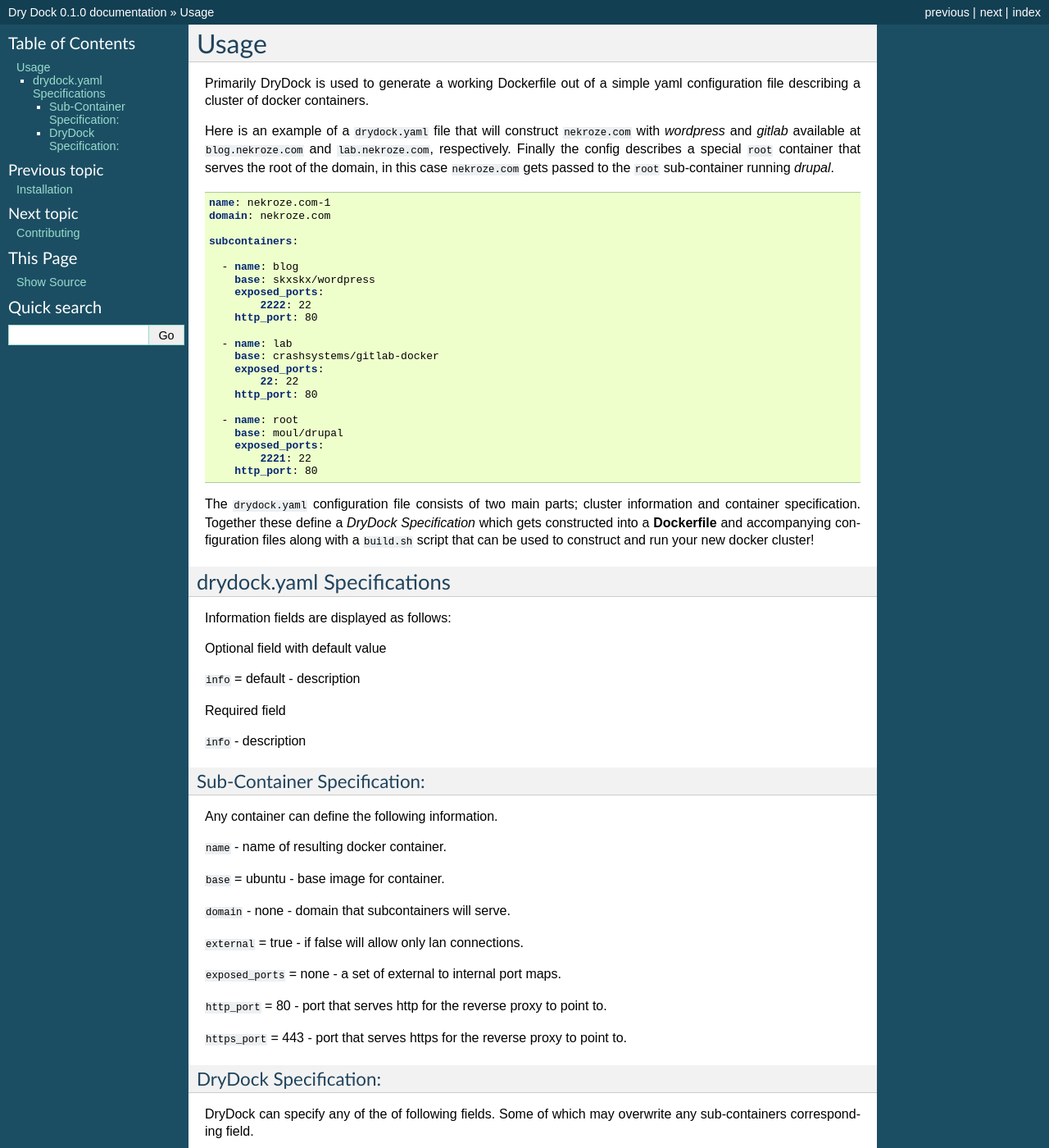
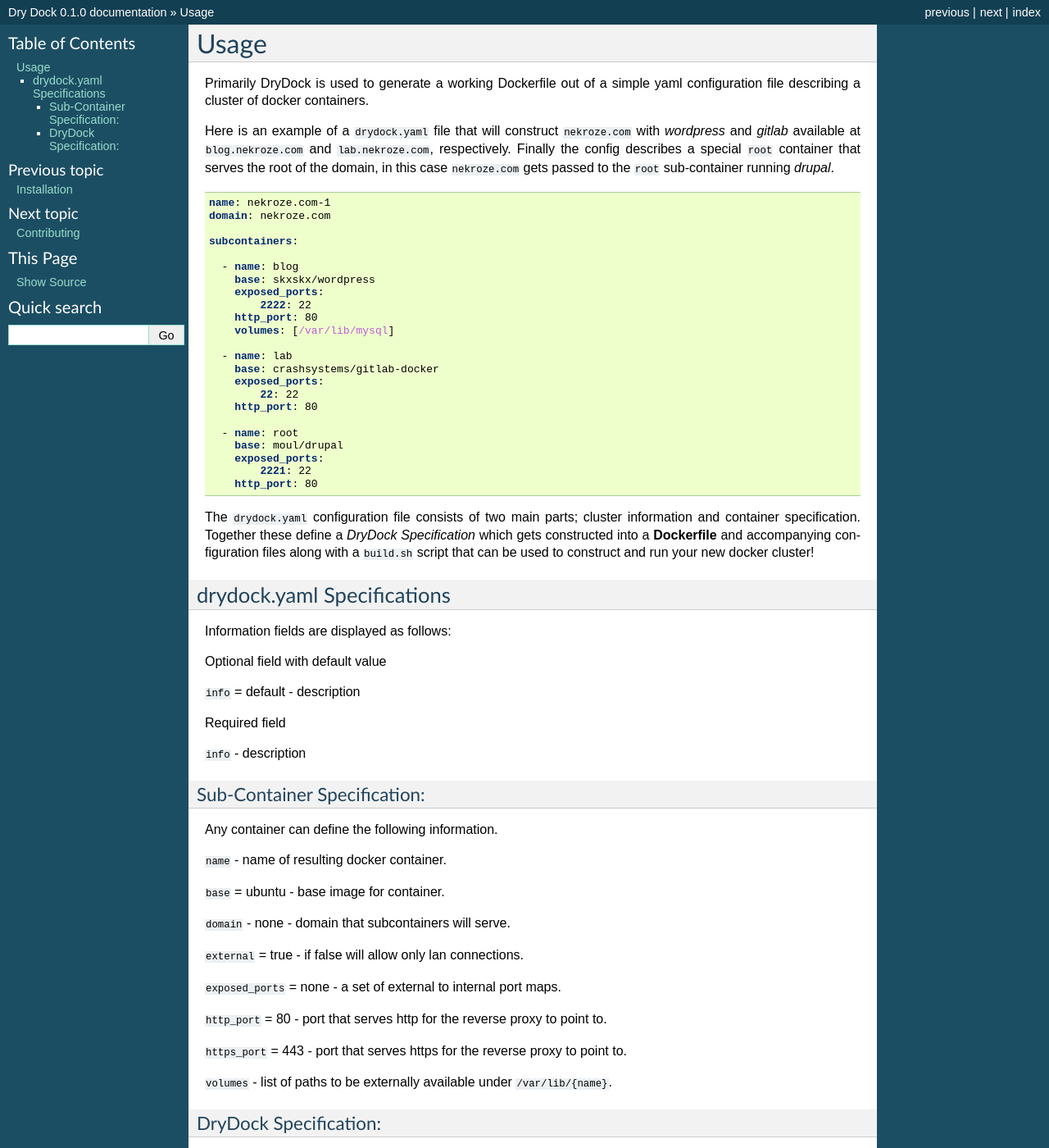
Before and after one commit to Nekroze/drydock, a Sphinx documentation site: the page built from docs/usage.rst, in a window 1280 px wide and 1400 px high. Shown: the whole window at 82% size. Built offline with Sphinx 7.4.7, drawn with Linux system fonts in a browser that asks for light colours.

Commit message:
added volumes to documentation

```diff
--- a/docs/usage.rst
+++ b/docs/usage.rst
@@ -22,6 +22,7 @@ running *drupal*.
         exposed_ports:
             2222: 22
         http_port: 80
+        volumes: [/var/lib/mysql]
 
       - name: lab
         base: crashsystems/gitlab-docker
@@ -72,6 +73,8 @@ Any container can define the following information.
 
 ``https_port`` = 443 - port that serves https for the reverse proxy to point to.
 
+``volumes`` - list of paths to be externally available under ``/var/lib/{name}``.
+
 DryDock Specification:
 ++++++++++++++++++++++
 
```
